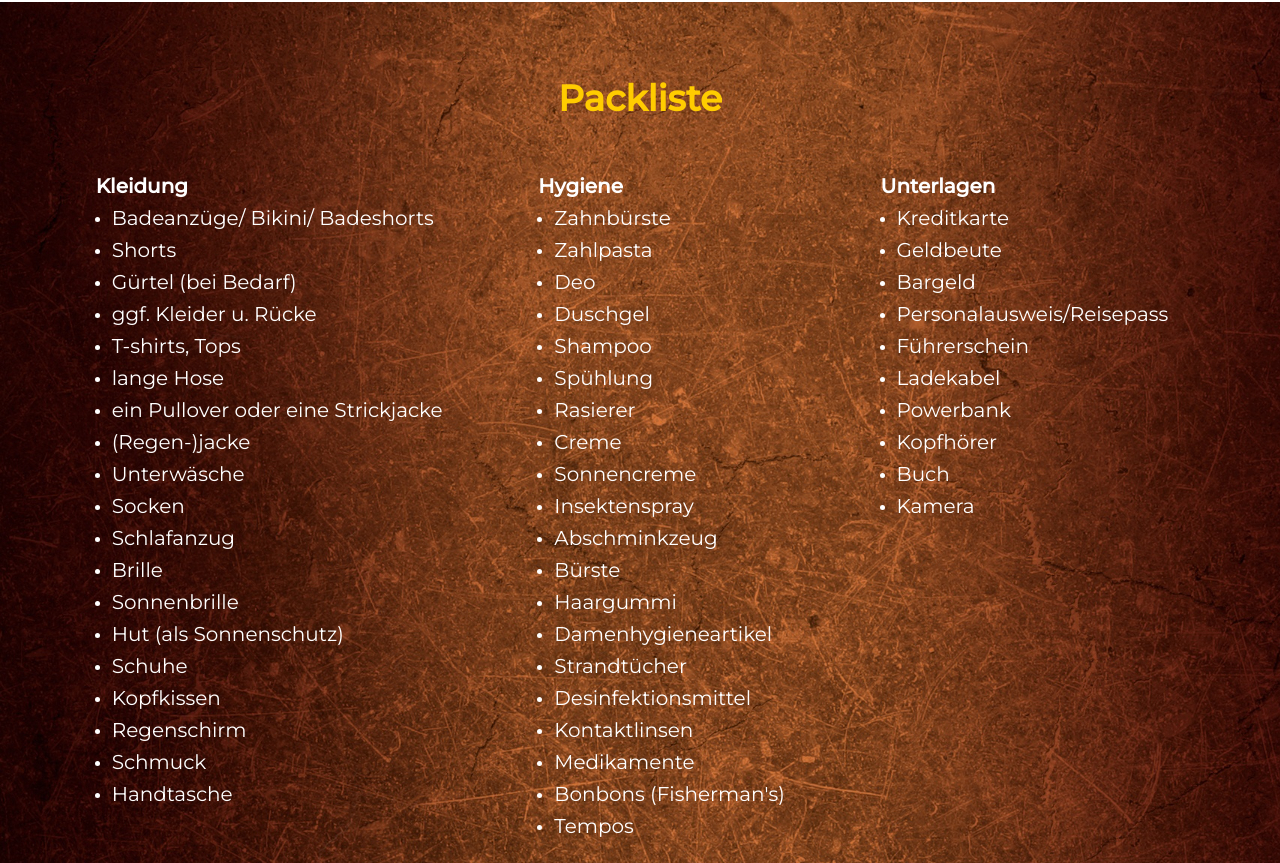
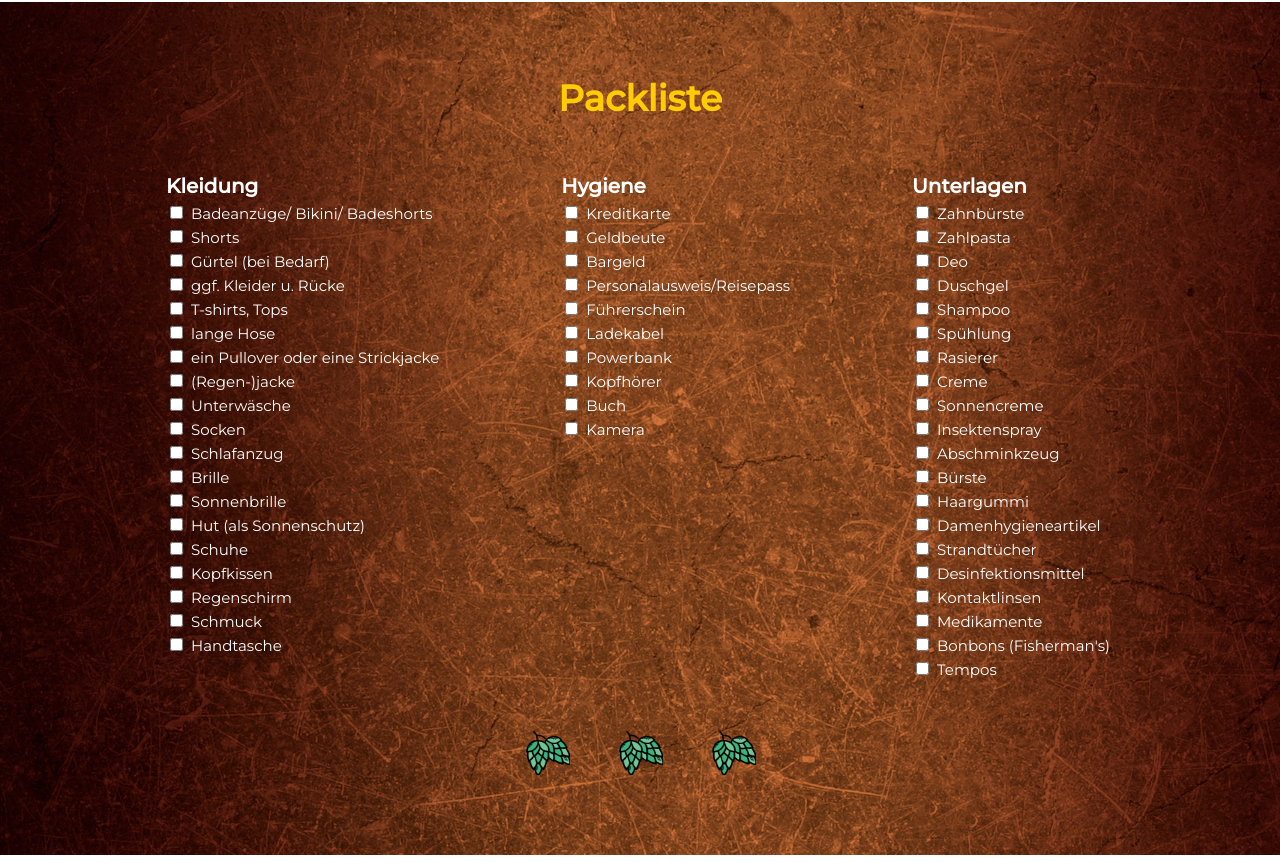
Before and after one commit to SButterbluemchen/trip, a Vue app: page / in a window 1280 px wide. Shown: the part 2177-3040 px from the top of the page. Built offline with nearby package versions, Linux system fonts and the light colour scheme; a web font is replaced by a local one.

Commit message:
packingList: localStorage check list function added

```diff
--- a/src/components/constants/packingList.const.js
+++ b/src/components/constants/packingList.const.js
@@ -1,57 +1,59 @@
+let id = 0
+
 export const clothes = [
-  "Badeanzüge/ Bikini/ Badeshorts",
-  "Shorts",
-  "Gürtel (bei Bedarf)",
-  "ggf. Kleider u. Rücke",
-  "T-shirts, Tops",
-  "lange Hose",
-  "ein Pullover oder eine Strickjacke",
-  "(Regen-)jacke",
-  "Unterwäsche",
-  "Socken",
-  "Schlafanzug",
-  "Brille",
-  "Sonnenbrille",
-  "Hut (als Sonnenschutz)",
-  "Schuhe",
-  "Kopfkissen",
-  "Regenschirm",
-  "Schmuck",
-  "Handtasche",
+  { id: id++, text: "Badeanzüge/ Bikini/ Badeshorts", done: false },
+  { id: id++, text: "Shorts", done: false },
+  { id: id++, text: "Gürtel (bei Bedarf)", done: false },
+  { id: id++, text: "ggf. Kleider u. Rücke", done: false },
+  { id: id++, text: "T-shirts, Tops", done: false },
+  { id: id++, text: "lange Hose",done: false },
+  { id: id++, text: "ein Pullover oder eine Strickjacke",done: false },
+  { id: id++, text: "(Regen-)jacke",done: false },
+  { id: id++, text: "Unterwäsche",done: false },
+  { id: id++, text: "Socken",done: false },
+  { id: id++, text: "Schlafanzug",done: false },
+  { id: id++, text: "Brille",done: false },
+  { id: id++, text: "Sonnenbrille",done: false },
+  { id: id++, text: "Hut (als Sonnenschutz)",done: false },
+  { id: id++, text: "Schuhe",done: false },
+  { id: id++, text: "Kopfkissen",done: false },
+  { id: id++, text: "Regenschirm",done: false },
+  { id: id++, text: "Schmuck",done: false },
+  { id: id++, text: "Handtasche",done: false },
 ]
 
 export const valuables = [
-  "Kreditkarte",
-  "Geldbeute",
-  "Bargeld",
-  "Personalausweis/Reisepass",
-  "Führerschein",
-  "Ladekabel",
-  "Powerbank",
-  "Kopfhörer",
-  "Buch",
-  "Kamera",
+  { id: id++, text: "Kreditkarte", done: false },
+  { id: id++, text: "Geldbeute",done: false },
+  { id: id++, text: "Bargeld",done: false },
+  { id: id++, text: "Personalausweis/Reisepass",done: false },
+  { id: id++, text: "Führerschein",done: false },
+  { id: id++, text: "Ladekabel",done: false },
+  { id: id++, text: "Powerbank",done: false },
+  { id: id++, text: "Kopfhörer",done: false },
+  { id: id++, text: "Buch",done: false },
+  { id: id++, text: "Kamera",done: false },
 ]
 
 export const hygiene = [
-  "Zahnbürste",
-  "Zahlpasta",
-  "Deo",
-  "Duschgel",
-  "Shampoo",
-  "Spühlung",
-  "Rasierer",
-  "Creme",
-  "Sonnencreme",
-  "Insektenspray",
-  "Abschminkzeug",
-  "Bürste",
-  "Haargummi",
-  "Damenhygieneartikel",
-  "Strandtücher",
-  "Desinfektionsmittel",
-  "Kontaktlinsen",
-  "Medikamente",
-  "Bonbons (Fisherman's)",
-  "Tempos",
+  { id: id++, text: "Zahnbürste",done: false },
+  { id: id++, text: "Zahlpasta",done: false },
+  { id: id++, text: "Deo",done: false },
+  { id: id++, text: "Duschgel",done: false },
+  { id: id++, text: "Shampoo",done: false },
+  { id: id++, text: "Spühlung",done: false },
+  { id: id++, text: "Rasierer",done: false },
+  { id: id++, text: "Creme",done: false },
+  { id: id++, text: "Sonnencreme",done: false },
+  { id: id++, text: "Insektenspray",done: false },
+  { id: id++, text: "Abschminkzeug",done: false },
+  { id: id++, text: "Bürste",done: false },
+  { id: id++, text: "Haargummi",done: false },
+  { id: id++, text: "Damenhygieneartikel",done: false },
+  { id: id++, text: "Strandtücher",done: false },
+  { id: id++, text: "Desinfektionsmittel",done: false },
+  { id: id++, text: "Kontaktlinsen",done: false },
+  { id: id++, text: "Medikamente",done: false },
+  { id: id++, text: "Bonbons (Fisherman's)",done: false },
+  { id: id++, text: "Tempos",done: false },
 ]
--- a/src/components/constants/planning.const.js
+++ b/src/components/constants/planning.const.js
@@ -148,8 +148,8 @@ export const thirdDayEvents = [
     status: 'Abendprogramm',
     time: '19 Uhr',
     icon: '',
-    secondaryIcon: PLANNING_CONST.BAR.ICON,
-    color: PLANNING_CONST.BAR.COLOR,
+    secondaryIcon: PLANNING_CONST.FOOD.ICON,
+    color: PLANNING_CONST.FOOD.COLOR,
   }
 ]
 
--- a/src/components/packingList/PackingList.vue
+++ b/src/components/packingList/PackingList.vue
@@ -9,8 +9,8 @@ const sectionTitle = 'Packliste'
 
 const packingLists = ref([
   { list: clothes, heading: 'Kleidung' },
-  { list: hygiene, heading: 'Hygiene' },
-  { list: valuables, heading: 'Unterlagen' }
+  { list: valuables, heading: 'Hygiene' },
+  { list: hygiene, heading: 'Unterlagen' }
 ])
 </script>
 
@@ -45,7 +45,7 @@ const packingLists = ref([
     gap: 1rem;
     padding: 1rem;
     margin: auto;
-    max-width: 95%;
+    max-width: 90%;
     @media only screen and (min-width: 900px) {
       justify-content: space-evenly;
       gap: 2rem;
--- a/src/components/packingList/PackingListComponent.vue
+++ b/src/components/packingList/PackingListComponent.vue
@@ -1,8 +1,27 @@
 <script setup>
-// eslint-disable-next-line no-unused-vars
+import { onMounted, ref } from 'vue'
+
 const props = defineProps({
-  list: Array
+  list: Array,
+  heading: String
 })
+
+const currentList = ref([])
+
+onMounted(() => {
+  const storedList = localStorage.getItem(props.heading)
+
+  if (storedList) {
+    currentList.value = JSON.parse(storedList)
+  } else {
+    localStorage.setItem(props.heading, JSON.stringify(props.list))
+    currentList.value = props.list
+  }
+})
+
+const updateStorage = () => {
+  localStorage.setItem(props.heading, JSON.stringify(currentList.value))
+}
 </script>
 
 <template>
@@ -11,8 +30,9 @@ const props = defineProps({
       <slot name="paragraphHeading"></slot>
     </h3>
     <ul>
-      <li v-for="(item, index) in list" :key="index">
-        <p>{{ item }}</p>
+      <li v-for="item in currentList" :key="item.id">
+        <input type="checkbox" v-model="item.done" @change="updateStorage" />
+        <span>{{ item.text }}</span>
       </li>
     </ul>
   </div>
@@ -29,7 +49,13 @@ const props = defineProps({
     font-size: 1.25rem;
   }
   ul {
-    padding: 0 1rem;
+    padding: 0 0.25rem;
+    li {
+      list-style-type: none;
+      span {
+        padding-left: 0.5rem;
+      }
+    }
   }
 }
 </style>
```
